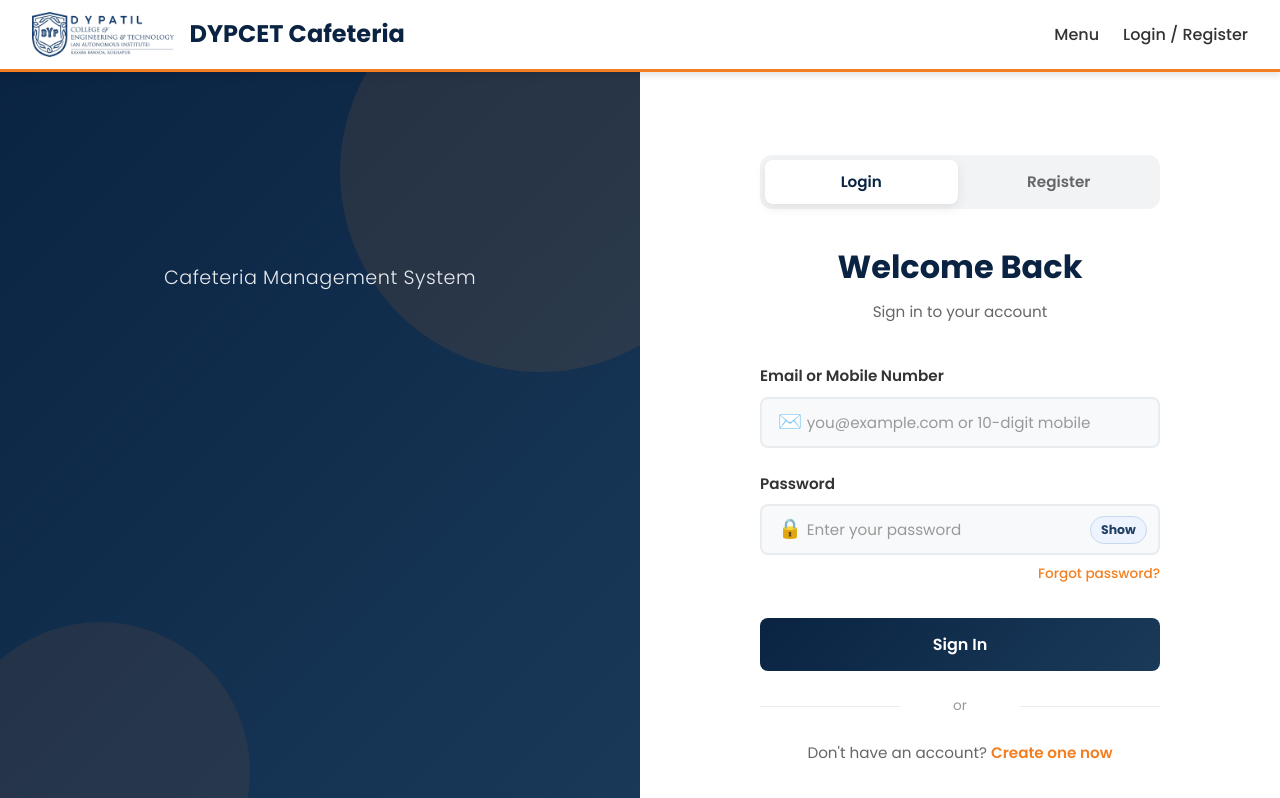
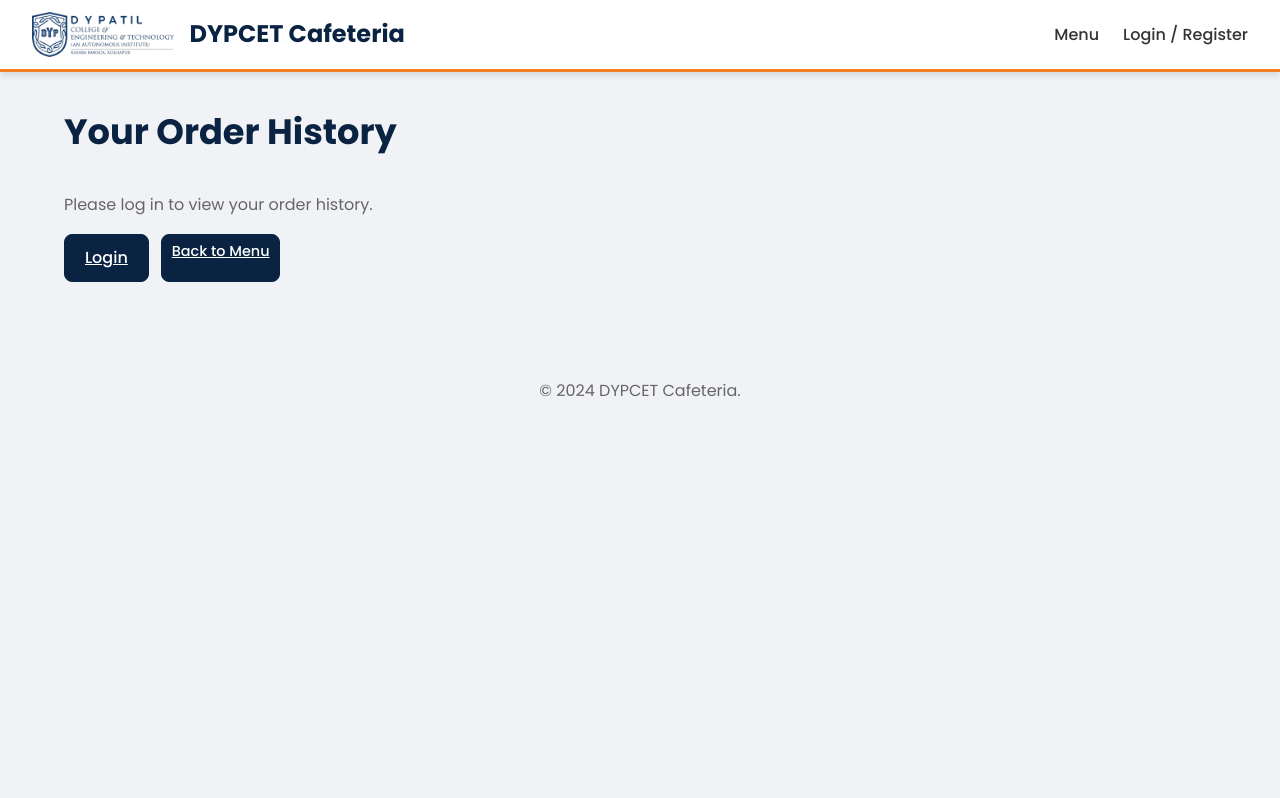
Before and after one commit to aditya6100/DYPCET-Cafeteria, a React (Create React App) app in the folder frontend/: page /orders in a window 1280 px wide. Before the commit this address led to /login. Shown: the top 798 px of the page. Built offline with nearby package versions, Linux system fonts and the light colour scheme.

Commit message:
Allow guest cart page + friendly orders page

```diff
--- a/frontend/src/pages/CartPage.js
+++ b/frontend/src/pages/CartPage.js
@@ -263,10 +263,6 @@ function CartPage() {
     setShowCashDetailsModal(false);
   };
 
-  if (!isLoggedIn) {
-    return null;
-  }
-
   return (
     <main className="container">
       <h2>Your Cart</h2>
--- a/frontend/src/pages/OrderHistoryPage.js
+++ b/frontend/src/pages/OrderHistoryPage.js
@@ -15,8 +15,6 @@ function OrderHistoryPage() {
 
   useEffect(() => {
     if (!isLoggedIn) {
-      showAlert("Please log in to view your order history.", "error");
-      navigate('/login');
       return;
     }
 
@@ -36,7 +34,18 @@ function OrderHistoryPage() {
   }, [isLoggedIn, navigate, showAlert]);
 
   if (!isLoggedIn) {
-    return null; // Or show a loading spinner/message until redirect
+    return (
+      <main className="container">
+        <h2>Your Order History</h2>
+        <p style={{ color: '#666' }}>
+          Please log in to view your order history.
+        </p>
+        <div style={{ display: 'flex', gap: '0.75rem', flexWrap: 'wrap', marginTop: '1rem' }}>
+          <Link to="/login" className="button">Login</Link>
+          <Link to="/menu-items" className="button button-small">Back to Menu</Link>
+        </div>
+      </main>
+    );
   }
 
   return (
```
